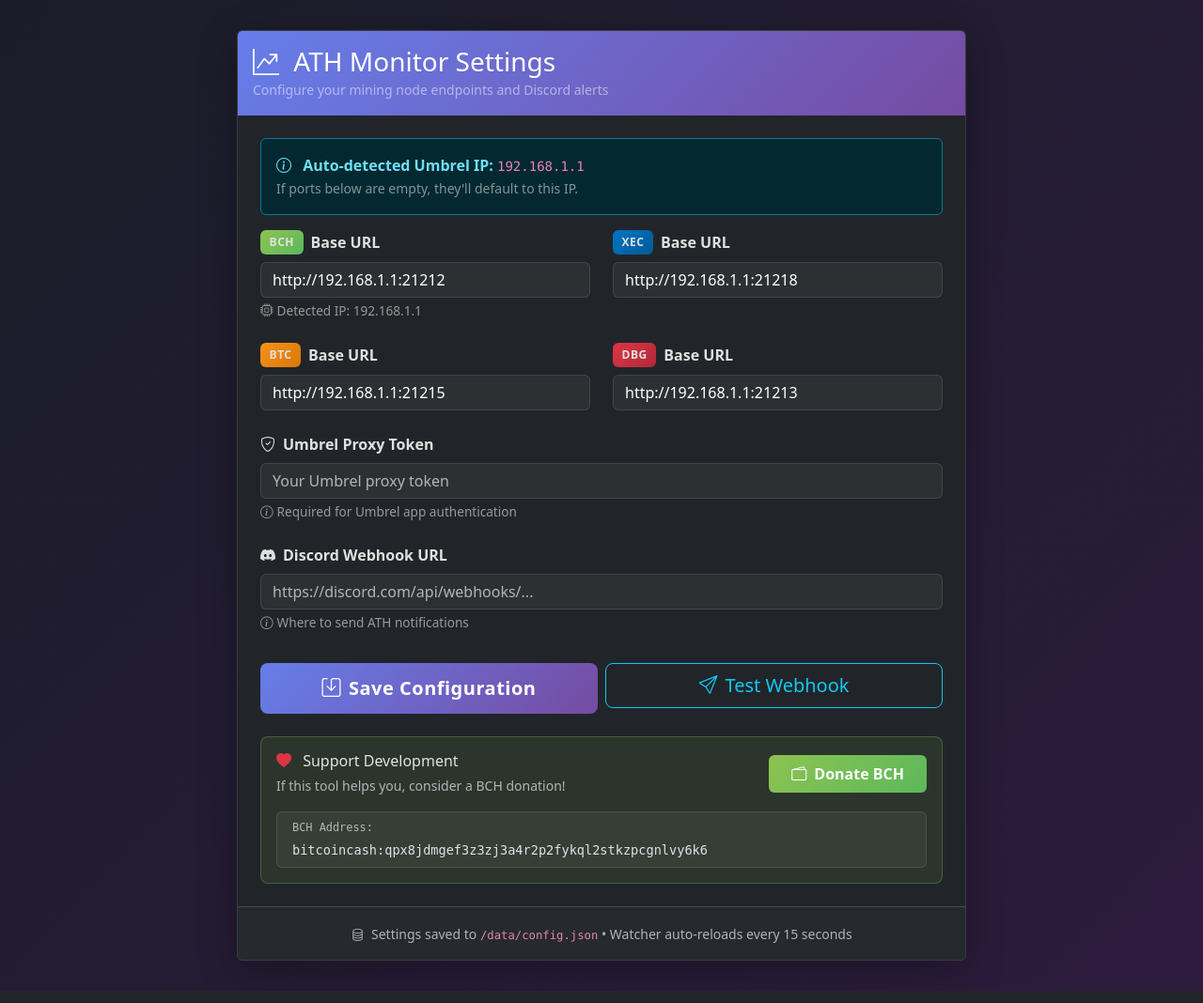
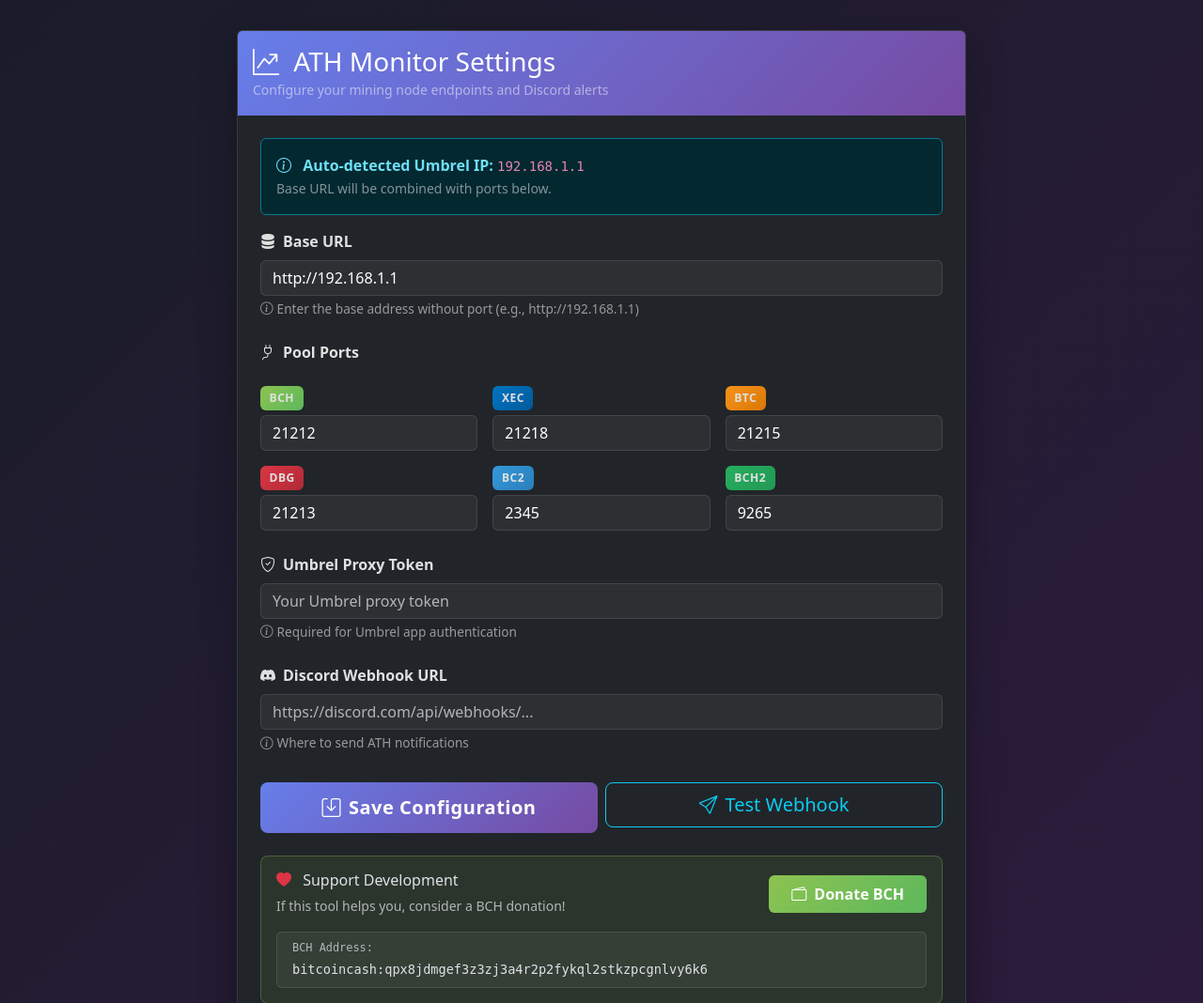
Before and after one commit to AkaCurtis/Axe-Webhooks, a Flask app: page / in a window 1280 px wide. Shown: the top 1068 px of the page at 94% size. Run offline with Flask 3, Linux system fonts and the light colour scheme.

Commit message:
Add GitHub Actions workflow for publishing Docker images. also dded support for BC2 and BCH2, updated web UI slightly

```diff
--- a/axe-webhooks/umbrel-app.yml
+++ b/axe-webhooks/umbrel-app.yml
@@ -5,7 +5,7 @@
 tagline: Worker ATH Discord alerts
 icon: https://raw.githubusercontent.com/AkaCurtis/Axe-Webhooks/main/axe-webhooks/icon.svg
 category: Development
-version: "0.6.7"
+version: "0.6.8"
 port: 3456
 
 description: >-
@@ -16,7 +16,7 @@
 repo: https://github.com/AkaCurtis/Axe-Webhooks
 support: https://github.com/AkaCurtis/Axe-Webhooks/issues
 gallery: []
-releaseNotes: Possible fix for 5tratumOS
+releaseNotes: Added support for BC2 and BCH2, updated web UI slightly
 dependencies: []
 path: ""
 defaultUsername: ""
--- a/axe-webhooks/web/app.py
+++ b/axe-webhooks/web/app.py
@@ -44,26 +44,81 @@
 
     return "192.168.1.1"  # Final fallback
 
+def parse_url(url):
+    """Extract base URL and port from a full URL"""
+    if not url:
+        return "", ""
+    try:
+        # Parse URL like http://192.168.1.1:21212
+        if ":" in url:
+            parts = url.rsplit(":", 1)
+            if len(parts) == 2 and parts[1].isdigit():
+                return parts[0], parts[1]
+    except Exception:
+        pass
+    return url, ""
+
 def load_config():
     host_ip = get_host_ip()
+
+    # Default ports
+    default_ports = {
+        "bch_port": "21212",
+        "xec_port": "21218",
+        "btc_port": "21215",
+        "dbg_port": "21213",
+        "bc2_port": "2345",
+        "bch2_port": "9265",
+    }
+
     defaults = {
-        "bch_base": f"http://{host_ip}:21212",
-        "xec_base": f"http://{host_ip}:21218",
-        "btc_base": f"http://{host_ip}:21215",
-        "dbg_base": f"http://{host_ip}:21213",
+        "base_url": f"http://{host_ip}",
+        **default_ports,
         "proxy_token": "",
         "discord_webhook": "",
     }
+
     try:
         with open(CONFIG_PATH, "r", encoding="utf-8") as f:
             data = json.load(f)
         if isinstance(data, dict):
-            # Only use defaults for empty/missing values
-            for key in defaults:
-                if key in data and data[key]:
-                    defaults[key] = data[key]
+            # If new format exists, use it
+            if "base_url" in data:
+                for key in defaults:
+                    if key in data and data[key]:
+                        defaults[key] = data[key]
+            else:
+                # Backward compatibility: parse old full URLs
+                base_url_detected = None
+                for chain in ["bch", "xec", "btc", "dbg", "bc2", "bch2"]:
+                    old_key = f"{chain}_base"
+                    if old_key in data and data[old_key]:
+                        base, port = parse_url(data[old_key])
+                        if base and not base_url_detected:
+                            base_url_detected = base
+                        if port:
+                            defaults[f"{chain}_port"] = port
+
+                if base_url_detected:
+                    defaults["base_url"] = base_url_detected
+
+                # Preserve other fields
+                if "proxy_token" in data:
+                    defaults["proxy_token"] = data["proxy_token"]
+                if "discord_webhook" in data:
+                    defaults["discord_webhook"] = data["discord_webhook"]
     except Exception:
         pass
+
+    # Also generate the full URLs for backward compatibility
+    base = defaults.get("base_url", f"http://{host_ip}").rstrip("/")
+    for chain in ["bch", "xec", "btc", "dbg", "bc2", "bch2"]:
+        port = defaults.get(f"{chain}_port", "")
+        if port:
+            defaults[f"{chain}_base"] = f"{base}:{port}"
+        else:
+            defaults[f"{chain}_base"] = ""
+
     return defaults
 
 def save_config(data):
@@ -90,14 +145,28 @@
     if not check_password(pw):
         return redirect("/?pw=" + pw)
 
+    base_url = request.form.get("base_url", "").strip().rstrip("/")
+
     cfg = {
-        "bch_base": request.form.get("bch_base", "").strip(),
-        "xec_base": request.form.get("xec_base", "").strip(),
-        "btc_base": request.form.get("btc_base", "").strip(),
-        "dbg_base": request.form.get("dbg_base", "").strip(),
+        "base_url": base_url,
+        "bch_port": request.form.get("bch_port", "").strip(),
+        "xec_port": request.form.get("xec_port", "").strip(),
+        "btc_port": request.form.get("btc_port", "").strip(),
+        "dbg_port": request.form.get("dbg_port", "").strip(),
+        "bc2_port": request.form.get("bc2_port", "").strip(),
+        "bch2_port": request.form.get("bch2_port", "").strip(),
         "proxy_token": request.form.get("proxy_token", "").strip(),
         "discord_webhook": request.form.get("discord_webhook", "").strip(),
     }
+
+    # Also save full URLs for backward compatibility with watcher
+    for chain in ["bch", "xec", "btc", "dbg", "bc2", "bch2"]:
+        port = cfg.get(f"{chain}_port", "")
+        if base_url and port:
+            cfg[f"{chain}_base"] = f"{base_url}:{port}"
+        else:
+            cfg[f"{chain}_base"] = ""
+
     save_config(cfg)
     return redirect("/?pw=" + pw)
 
@@ -118,6 +187,8 @@
         ("XEC", cfg.get("xec_base", "").strip()),
         ("BTC", cfg.get("btc_base", "").strip()),
         ("DBG", cfg.get("dbg_base", "").strip()),
+        ("BC2", cfg.get("bc2_base", "").strip()),
+        ("BCH2", cfg.get("bch2_base", "").strip()),
     ]
 
     proxy_token = cfg.get("proxy_token", "").strip()
--- a/axe-webhooks/web/templates/index.html
+++ b/axe-webhooks/web/templates/index.html
@@ -27,6 +27,10 @@
       display: flex;
       align-items: center;
       gap: 0.5rem;
+    }
+    .form-label-sm {
+      font-size: 0.9rem;
+      margin-bottom: 0.3rem;
     }
     .form-control {
       background: rgba(255,255,255,0.05);
@@ -75,6 +79,8 @@
     .badge-xec { background: linear-gradient(135deg, #0074c2 0%, #005a99 100%); }
     .badge-btc { background: linear-gradient(135deg, #f7931a 0%, #d97706 100%); }
     .badge-dbg { background: linear-gradient(135deg, #dc3545 0%, #b02a37 100%); }
+    .badge-bc2 { background: linear-gradient(135deg, #3498db 0%, #2980b9 100%); }
+    .badge-bch2 { background: linear-gradient(135deg, #27ae60 0%, #229954 100%); }
     .donate-section {
       background: rgba(141, 195, 81, 0.1);
       border: 1px solid rgba(141, 195, 81, 0.3);
@@ -126,61 +132,70 @@
       </div>
 
       <div class="card-body p-4">
-        {% if needs_pw %}
-          <div class="alert alert-custom alert-dismissible fade show" role="alert">
-            <i class="bi bi-shield-lock me-2"></i>
-            <strong>Password Required</strong><br/>
-            Add <code>?pw=YOUR_PASSWORD</code> to the URL, or submit the form with the password field filled.
-            <button type="button" class="btn-close" data-bs-dismiss="alert"></button>
-          </div>
-        {% endif %}
-
         <div class="alert alert-info">
           <i class="bi bi-info-circle me-2"></i>
           <strong>Auto-detected Umbrel IP:</strong> <code>{{ detected_ip }}</code>
-          <br><small class="text-white-50">If ports below are empty, they'll default to this IP.</small>
+          <br><small class="text-white-50">Base URL will be combined with ports below.</small>
         </div>
 
         <form method="post" action="/save">
-          {% if needs_pw %}
-            <div class="mb-4">
+          <div class="mb-4">
+            <label class="form-label">
+              <i class="bi bi-server"></i> Base URL
+            </label>
+            <input name="base_url" value="{{ cfg.base_url }}" class="form-control" placeholder="http://{{ detected_ip }}" required/>
+            <div class="hint-text">
+              <i class="bi bi-info-circle me-1"></i>Enter the base address without port (e.g., http://{{ detected_ip }})
+            </div>
+          </div>
+
+          <div class="row g-3">
+            <div class="col-12">
               <label class="form-label">
-                <i class="bi bi-key"></i> Password
+                <i class="bi bi-plug"></i> Pool Ports
               </label>
-              <input name="pw" type="password" class="form-control" placeholder="Admin password"/>
-            </div>
-          {% endif %}
-
-          <div class="row g-4">
-            <div class="col-md-6">
-              <label class="form-label">
-                <span class="crypto-badge badge-bch">BCH</span> Base URL
-              </label>
-              <input name="bch_base" value="{{ cfg.bch_base }}" class="form-control" placeholder="http://{{ detected_ip }}:21212"/>
-              <div class="hint-text">
-                <i class="bi bi-cpu me-1"></i>Detected IP: {{ detected_ip }}
-              </div>
             </div>
 
-            <div class="col-md-6">
-              <label class="form-label">
-                <span class="crypto-badge badge-xec">XEC</span> Base URL
+            <div class="col-md-4 col-sm-6">
+              <label class="form-label form-label-sm">
+                <span class="crypto-badge badge-bch">BCH</span>
               </label>
-              <input name="xec_base" value="{{ cfg.xec_base }}" class="form-control" placeholder="http://{{ detected_ip }}:21218"/>
+              <input name="bch_port" value="{{ cfg.bch_port }}" class="form-control" placeholder="21212" type="number"/>
             </div>
 
-            <div class="col-md-6">
-              <label class="form-label">
-                <span class="crypto-badge badge-btc">BTC</span> Base URL
+            <div class="col-md-4 col-sm-6">
+              <label class="form-label form-label-sm">
+                <span class="crypto-badge badge-xec">XEC</span>
               </label>
-              <input name="btc_base" value="{{ cfg.btc_base }}" class="form-control" placeholder="http://{{ detected_ip }}:21215"/>
+              <input name="xec_port" value="{{ cfg.xec_port }}" class="form-control" placeholder="21218" type="number"/>
             </div>
 
-            <div class="col-md-6">
-              <label class="form-label">
-                <span class="crypto-badge badge-dbg">DBG</span> Base URL
+            <div class="col-md-4 col-sm-6">
+              <label class="form-label form-label-sm">
+                <span class="crypto-badge badge-btc">BTC</span>
               </label>
-              <input name="dbg_base" value="{{ cfg.dbg_base }}" class="form-control" placeholder="http://{{ detected_ip }}:21213"/>
+              <input name="btc_port" value="{{ cfg.btc_port }}" class="form-control" placeholder="21215" type="number"/>
+            </div>
+
+            <div class="col-md-4 col-sm-6">
+              <label class="form-label form-label-sm">
+                <span class="crypto-badge badge-dbg">DBG</span>
+              </label>
+              <input name="dbg_port" value="{{ cfg.dbg_port }}" class="form-control" placeholder="21213" type="number"/>
+            </div>
+
+            <div class="col-md-4 col-sm-6">
+              <label class="form-label form-label-sm">
+                <span class="crypto-badge badge-bc2">BC2</span>
+              </label>
+              <input name="bc2_port" value="{{ cfg.bc2_port }}" class="form-control" placeholder="2345" type="number"/>
+            </div>
+
+            <div class="col-md-4 col-sm-6">
+              <label class="form-label form-label-sm">
+                <span class="crypto-badge badge-bch2">BCH2</span>
+              </label>
+              <input name="bch2_port" value="{{ cfg.bch2_port }}" class="form-control" placeholder="9265" type="number"/>
             </div>
           </div>
 
```
Also changed, not shown: axe-webhooks/watcher/watcher.py (+8 -0 lines).
